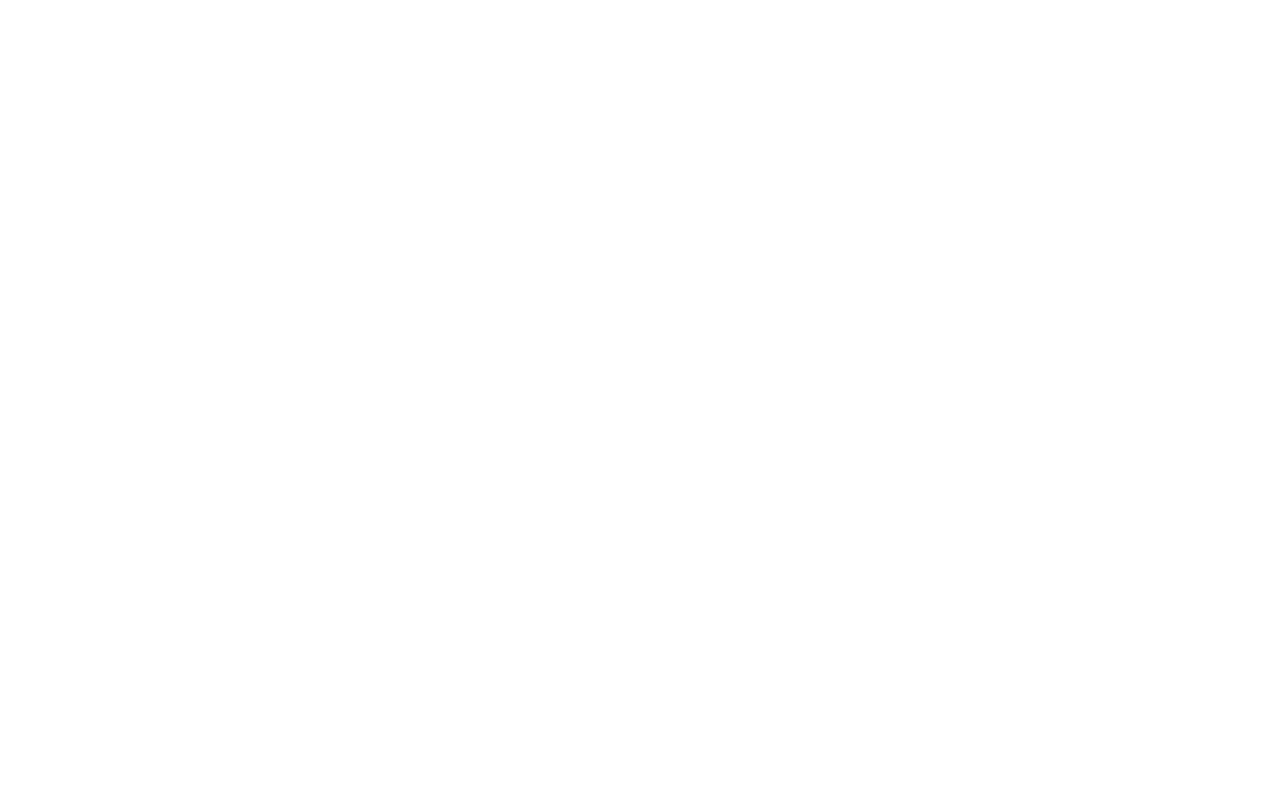
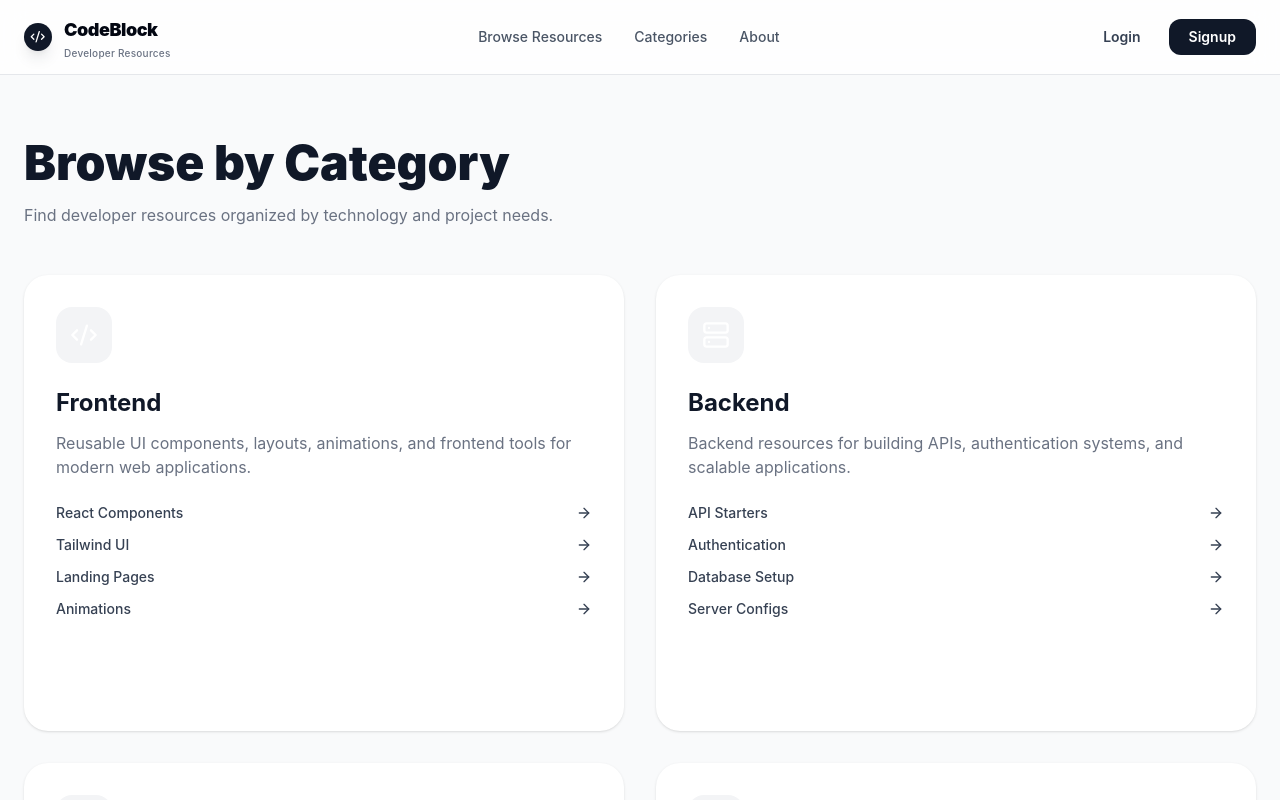
Before and after one commit to MORESUCCESS/CodeBlock, a React (Vite) app: page /categories in a window 1280 px wide. Before the commit this address had no page. Shown: the top 800 px of the page. Built offline with nearby package versions, Linux system fonts and the light colour scheme.

Commit message:
added categories page in landing page

```diff
--- a/src/App.jsx
+++ b/src/App.jsx
@@ -7,6 +7,7 @@
 import Signup from "./components/signup";
 import Login from "./components/login";
 import Resources from "./pages/resources";
+import Categories from "./pages/categories";
 
 const App = () => {
   return (
@@ -24,6 +25,15 @@
           }
         />
 
+        <Route
+          path="/categories"
+          element={
+            <Layout>
+              <Categories />
+            </Layout>
+          }
+        />
+
         {/* Auth Pages without Layout */}
         <Route path="/signup" element={<Signup />} />
 
--- /dev/null
+++ b/src/pages/categories.jsx
@@ -0,0 +1,206 @@
+import React from "react";
+import { Code2, Server, Layers, Settings, ArrowRight } from "lucide-react";
+
+const categories = [
+  {
+    title: "Frontend",
+    icon: Code2,
+    description:
+      "Reusable UI components, layouts, animations, and frontend tools for modern web applications.",
+    items: ["React Components", "Tailwind UI", "Landing Pages", "Animations"],
+  },
+
+  {
+    title: "Backend",
+    icon: Server,
+    description:
+      "Backend resources for building APIs, authentication systems, and scalable applications.",
+    items: [
+      "API Starters",
+      "Authentication",
+      "Database Setup",
+      "Server Configs",
+    ],
+  },
+
+  {
+    title: "Full Stack",
+    icon: Layers,
+    description:
+      "Complete application starters with frontend, backend, and database integration.",
+    items: [
+      "SaaS Starter",
+      "E-commerce Starter",
+      "Dashboard Apps",
+      "Production Apps",
+    ],
+  },
+
+  {
+    title: "Developer Tools",
+    icon: Settings,
+    description:
+      "Productivity tools and configurations that improve your development workflow.",
+    items: ["Configs", "Snippets", "Developer Setup", "Utilities"],
+  },
+];
+
+const Categories = () => {
+  return (
+    <div
+      className="
+        min-h-screen
+        bg-gray-50
+        dark:bg-gray-950
+        px-6
+        py-16
+        text-white
+      "
+    >
+      <div
+        className="
+        max-w-7xl
+        mx-auto
+      "
+      >
+        {/* Header */}
+
+        <div>
+          <h1
+            className="
+              text-5xl
+              font-black
+              text-gray-900
+              dark:text-white
+            "
+          >
+            Browse by Category
+          </h1>
+
+          <p
+            className="
+              mt-4
+              max-w-xl
+              text-gray-500
+              dark:text-gray-400
+            "
+          >
+            Find developer resources organized by technology and project needs.
+          </p>
+        </div>
+
+        {/* Category Cards */}
+
+        <div
+          className="
+            mt-12
+            grid
+            md:grid-cols-2
+            gap-8
+          "
+        >
+          {categories.map((category) => {
+            const Icon = category.icon;
+
+            return (
+              <div
+                key={category.title}
+                className="
+                  bg-white
+                  dark:bg-gray-900
+                  rounded-3xl
+                  p-8
+                  shadow-sm
+                  hover:shadow-xl
+                  transition
+                "
+              >
+                <div
+                  className="
+                    w-14
+                    h-14
+                    rounded-2xl
+                    bg-gray-100
+                    dark:bg-gray-800
+                    flex
+                    items-center
+                    justify-center
+                  "
+                >
+                  <Icon size={28} />
+                </div>
+
+                <h2
+                  className="
+                    mt-6
+                    text-2xl
+                    font-bold
+                    text-gray-900
+                    dark:text-white
+                  "
+                >
+                  {category.title}
+                </h2>
+
+                <p
+                  className="
+                    mt-3
+                    text-gray-500
+                    dark:text-gray-400
+                  "
+                >
+                  {category.description}
+                </p>
+
+                <div
+                  className="
+                    mt-6
+                    space-y-3
+                  "
+                >
+                  {category.items.map((item) => (
+                    <div
+                      key={item}
+                      className="
+                        flex
+                        items-center
+                        justify-between
+                        text-sm
+                        font-medium
+                        text-gray-700
+                        dark:text-gray-300
+                      "
+                    >
+                      <span>{item}</span>
+
+                      <ArrowRight size={16} />
+                    </div>
+                  ))}
+                </div>
+
+                <button
+                  className="
+                    mt-8
+                    w-full
+                    py-3
+                    rounded-xl
+                    dark:bg-gray-950
+                    text-white
+                    font-semibold
+                    hover:scale-[1.02]
+                    transition
+                    cursor-pointer
+                  "
+                >
+                  Explore Category
+                </button>
+              </div>
+            );
+          })}
+        </div>
+      </div>
+    </div>
+  );
+};
+
+export default Categories;
```
